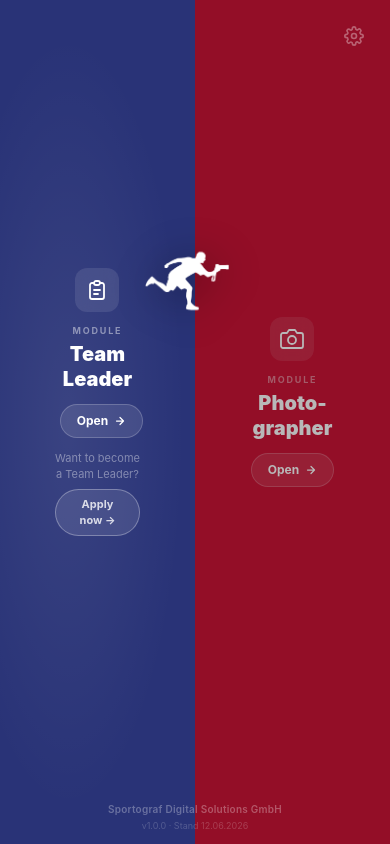
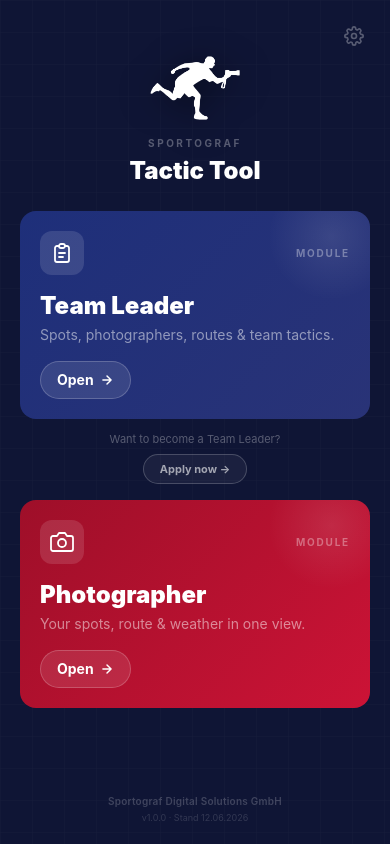
Before and after one commit to tillmartin13-cpu/Sportograf-Tactic-Planner, a React (Vite) app: page / in a window 390 px wide. Built offline with nearby package versions, Linux system fonts and the light colour scheme.

Commit message:
feat: mobile welcome screen — card-based layout on dark navy bg

```diff
--- a/src/components/WelcomeScreen.jsx
+++ b/src/components/WelcomeScreen.jsx
@@ -167,6 +167,113 @@ function ModulePicker({ onSelect, onSettings }) {
     );
   }
 
+  // ── Mobile layout: card-based ──────────────────────────────────────────────
+  if (isMobile) {
+    const tlIcon = (
+      <svg viewBox="0 0 24 24" fill="none" stroke="currentColor" strokeWidth="1.8" strokeLinecap="round" strokeLinejoin="round" className="h-6 w-6">
+        <path d="M9 5H7a2 2 0 0 0-2 2v12a2 2 0 0 0 2 2h10a2 2 0 0 0 2-2V7a2 2 0 0 0-2-2h-2"/>
+        <rect x="9" y="3" width="6" height="4" rx="2"/>
+        <path d="M9 12h6M9 16h4"/>
+      </svg>
+    );
+    const phIcon = (
+      <svg viewBox="0 0 24 24" fill="none" stroke="currentColor" strokeWidth="1.8" strokeLinecap="round" strokeLinejoin="round" className="h-6 w-6">
+        <path d="M23 19a2 2 0 0 1-2 2H3a2 2 0 0 1-2-2V8a2 2 0 0 1 2-2h4l2-3h6l2 3h4a2 2 0 0 1 2 2z"/>
+        <circle cx="12" cy="13" r="4"/>
+      </svg>
+    );
+    return (
+      <div className="relative flex h-[100dvh] w-full flex-col overflow-hidden select-none" style={{ background: '#0f1535' }}>
+        {/* subtle grid texture */}
+        <div className="pointer-events-none absolute inset-0 opacity-[0.03]"
+          style={{ backgroundImage: 'linear-gradient(rgba(255,255,255,0.5) 1px, transparent 1px), linear-gradient(90deg, rgba(255,255,255,0.5) 1px, transparent 1px)', backgroundSize: '32px 32px' }} />
+
+        {/* settings */}
+        <button type="button" onClick={onSettings}
+          className="absolute right-4 top-4 z-30 rounded-xl p-2.5 text-white/30 hover:text-white/60"
+          aria-label="Settings">
+          <svg viewBox="0 0 24 24" fill="none" stroke="currentColor" strokeWidth="2" strokeLinecap="round" strokeLinejoin="round" className="h-5 w-5">
+            <circle cx="12" cy="12" r="3"/><path d="M19.4 15a1.65 1.65 0 0 0 .33 1.82l.06.06a2 2 0 0 1-2.83 2.83l-.06-.06a1.65 1.65 0 0 0-1.82-.33 1.65 1.65 0 0 0-1 1.51V21a2 2 0 0 1-4 0v-.09A1.65 1.65 0 0 0 9 19.4a1.65 1.65 0 0 0-1.82.33l-.06.06a2 2 0 0 1-2.83-2.83l.06-.06A1.65 1.65 0 0 0 4.68 15a1.65 1.65 0 0 0-1.51-1H3a2 2 0 0 1 0-4h.09A1.65 1.65 0 0 0 4.6 9a1.65 1.65 0 0 0-.33-1.82l-.06-.06a2 2 0 0 1 2.83-2.83l.06.06A1.65 1.65 0 0 0 9 4.68a1.65 1.65 0 0 0 1-1.51V3a2 2 0 0 1 4 0v.09a1.65 1.65 0 0 0 1 1.51 1.65 1.65 0 0 0 1.82-.33l.06-.06a2 2 0 0 1 2.83 2.83l-.06.06A1.65 1.65 0 0 0 19.4 9a1.65 1.65 0 0 0 1.51 1H21a2 2 0 0 1 0 4h-.09a1.65 1.65 0 0 0-1.51 1z"/>
+          </svg>
+        </button>
+
+        {/* header */}
+        <div className="flex flex-col items-center pt-14 pb-6 px-6">
+          <img src="/mascot.png" alt="" className="h-16 w-auto mb-4" style={{ filter: 'drop-shadow(0 4px 16px rgba(0,0,0,0.5))' }} />
+          <p className="text-[10px] font-bold uppercase tracking-[0.25em] text-white/30">Sportograf</p>
+          <h1 className="mt-1 text-2xl font-black text-white">Tactic Tool</h1>
+        </div>
+
+        {/* cards */}
+        <div className="flex flex-1 flex-col gap-4 px-5 pb-6 overflow-y-auto">
+          {/* TL card */}
+          <button type="button" onClick={() => onSelect('tl')}
+            className="relative w-full overflow-hidden rounded-2xl text-left outline-none active:scale-[0.98] transition-transform"
+            style={{ background: 'linear-gradient(135deg, #1e2f7a 0%, #293377 100%)' }}>
+            <div className="absolute top-0 right-0 h-32 w-32 rounded-full opacity-10"
+              style={{ background: 'radial-gradient(circle, #fff 0%, transparent 70%)', transform: 'translate(20%, -30%)' }} />
+            <div className="relative p-5">
+              <div className="mb-4 flex items-center justify-between">
+                <div className="flex h-11 w-11 items-center justify-center rounded-xl text-white" style={{ background: 'rgba(255,255,255,0.12)' }}>
+                  {tlIcon}
+                </div>
+                <span className="text-[10px] font-bold uppercase tracking-[0.18em] text-white/35">Module</span>
+              </div>
+              <div className="mb-1 text-2xl font-black leading-tight text-white">Team Leader</div>
+              <p className="mb-4 text-sm text-white/50">Spots, photographers, routes & team tactics.</p>
+              <div className="flex items-center gap-1.5 self-start rounded-full border border-white/20 bg-white/10 px-4 py-2 text-sm font-bold text-white w-fit">
+                Open
+                <svg viewBox="0 0 24 24" fill="none" stroke="currentColor" strokeWidth="2.5" strokeLinecap="round" strokeLinejoin="round" className="h-3.5 w-3.5">
+                  <path d="M5 12h14M12 5l7 7-7 7"/>
+                </svg>
+              </div>
+            </div>
+          </button>
+
+          {/* Apply now */}
+          <div className="flex flex-col items-center gap-1.5 -mt-1" onClick={(e) => e.stopPropagation()}>
+            <p className="text-[11px] text-white/30">Want to become a Team Leader?</p>
+            <a href="https://forms.gle/MZqTfC1L4kDP7Gsd6" target="_blank" rel="noreferrer"
+              className="rounded-full border border-white/20 bg-white/5 px-4 py-1.5 text-[11px] font-bold text-white/60 hover:text-white transition-colors">
+              Apply now →
+            </a>
+          </div>
+
+          {/* Photographer card */}
+          <button type="button" onClick={() => onSelect('photographer')}
+            className="relative w-full overflow-hidden rounded-2xl text-left outline-none active:scale-[0.98] transition-transform"
+            style={{ background: 'linear-gradient(135deg, #9e0f29 0%, #cc1336 100%)' }}>
+            <div className="absolute top-0 right-0 h-32 w-32 rounded-full opacity-10"
+              style={{ background: 'radial-gradient(circle, #fff 0%, transparent 70%)', transform: 'translate(20%, -30%)' }} />
+            <div className="relative p-5">
+              <div className="mb-4 flex items-center justify-between">
+                <div className="flex h-11 w-11 items-center justify-center rounded-xl text-white" style={{ background: 'rgba(255,255,255,0.12)' }}>
+                  {phIcon}
+                </div>
+                <span className="text-[10px] font-bold uppercase tracking-[0.18em] text-white/35">Module</span>
+              </div>
+              <div className="mb-1 text-2xl font-black leading-tight text-white">Photographer</div>
+              <p className="mb-4 text-sm text-white/50">Your spots, route & weather in one view.</p>
+              <div className="flex items-center gap-1.5 self-start rounded-full border border-white/20 bg-white/10 px-4 py-2 text-sm font-bold text-white w-fit">
+                Open
+                <svg viewBox="0 0 24 24" fill="none" stroke="currentColor" strokeWidth="2.5" strokeLinecap="round" strokeLinejoin="round" className="h-3.5 w-3.5">
+                  <path d="M5 12h14M12 5l7 7-7 7"/>
+                </svg>
+              </div>
+            </div>
+          </button>
+        </div>
+
+        {/* footer */}
+        <div className="flex flex-col items-center gap-0.5 pb-5">
+          <span className="text-[10px] font-semibold tracking-wide text-white/20">Sportograf Digital Solutions GmbH</span>
+          <span className="text-[9px] text-white/15">v{APP_VERSION} · Stand {LAST_UPDATE}</span>
+        </div>
+      </div>
+    );
+  }
+
+  // ── Desktop layout: diagonal split ─────────────────────────────────────────
   return (
     <div className="relative flex h-[100dvh] w-full overflow-hidden select-none" style={{ background: '#1a2050' }}>
       {/* ── Decorative speed lines ── */}
```
